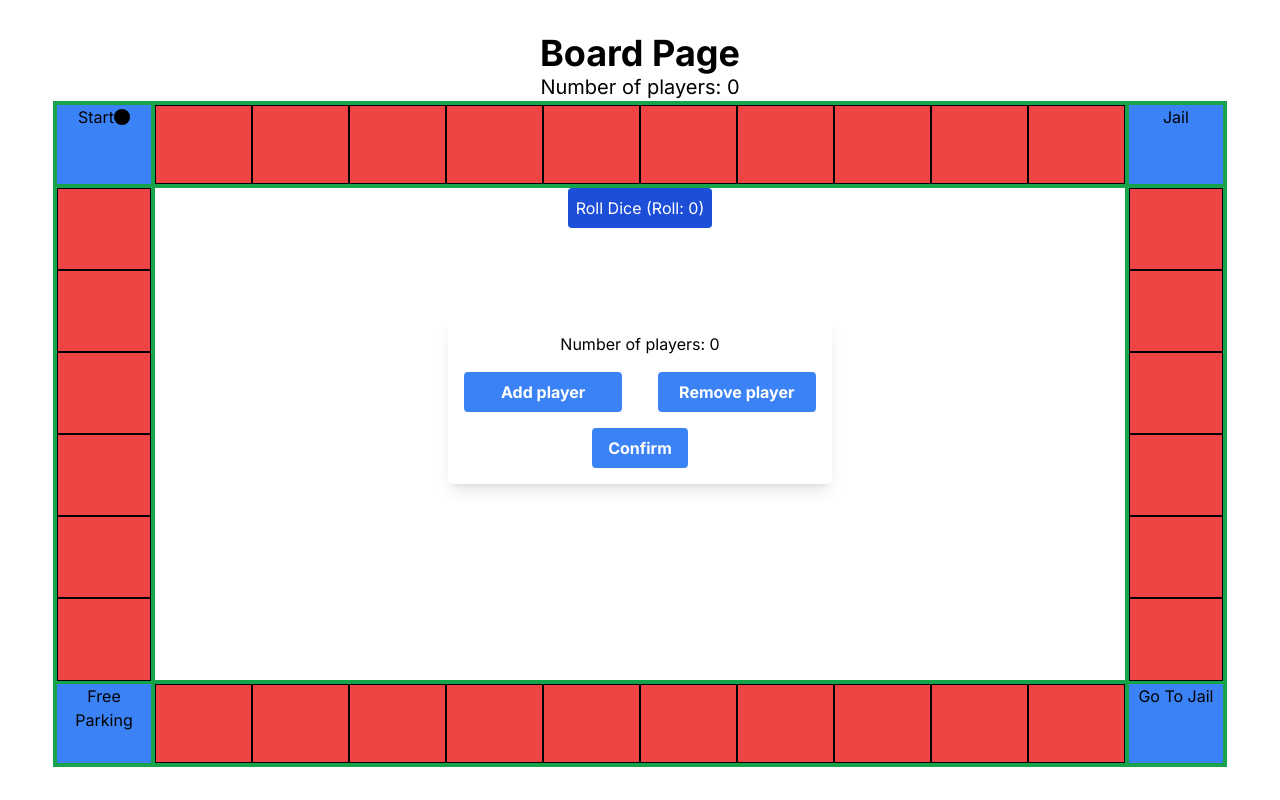
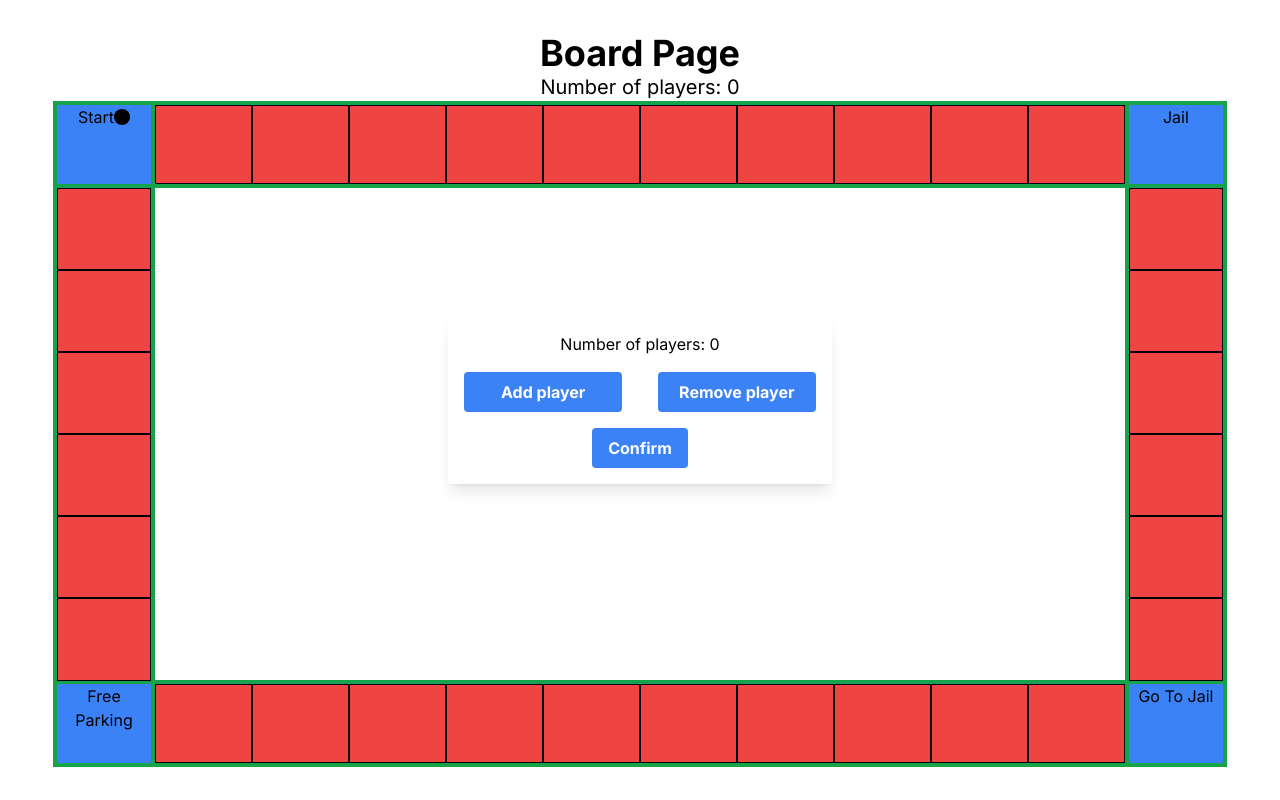
Before and after one commit to aptheparker/juru, a Next.js app: page /board-page in a window 1280 px wide. Built offline with nearby package versions, Linux system fonts and the light colour scheme.

Commit message:
feat: roll dice button position to middle

```diff
--- a/components/board/juru-board.tsx
+++ b/components/board/juru-board.tsx
@@ -65,15 +65,13 @@ export default function JuruBoard(prop: { numOfPlayers: number }) {
       </div>
 
       {/* Center */}
-      <div className="col-span-10 row-span-6 bg-white">
-        <div className="col-start-5 col-span-4 row-start-3 row-span-3 flex justify-center items-center">
+      <div className="col-span-10 row-span-6 bg-white flex justify-center items-center">
         <button
           onClick={handleRollDice}
           className="p-2 bg-blue-700 text-white rounded"
         >
           Roll Dice (Roll: {diceRoll})
         </button>
-        </div>
       </div>
 
       {/* Right Column */}
@@ -90,7 +88,7 @@ export default function JuruBoard(prop: { numOfPlayers: number }) {
 
       {/* Bottom Row */}
       <div className="col-span-1 row-span-1 bg-blue-500">
-        {boardPositions.slice(29,30).map((index) => (
+        {boardPositions.slice(29, 30).map((index) => (
           <div key={index} className="flex-1 flex justify-center items-center">
             Free Parking
             {renderPlayerMarker(index)}
@@ -111,7 +109,7 @@ export default function JuruBoard(prop: { numOfPlayers: number }) {
           ))}
       </div>
       <div className="col-span-1 row-span-1 bg-blue-500">
-        {boardPositions.slice(18,19).map((index) => (
+        {boardPositions.slice(18, 19).map((index) => (
           <div key={index} className="flex-1 flex justify-center items-center">
             Go To Jail
             {renderPlayerMarker(index)}
```
Lines whose indentation alone changed are shown as unchanged.
